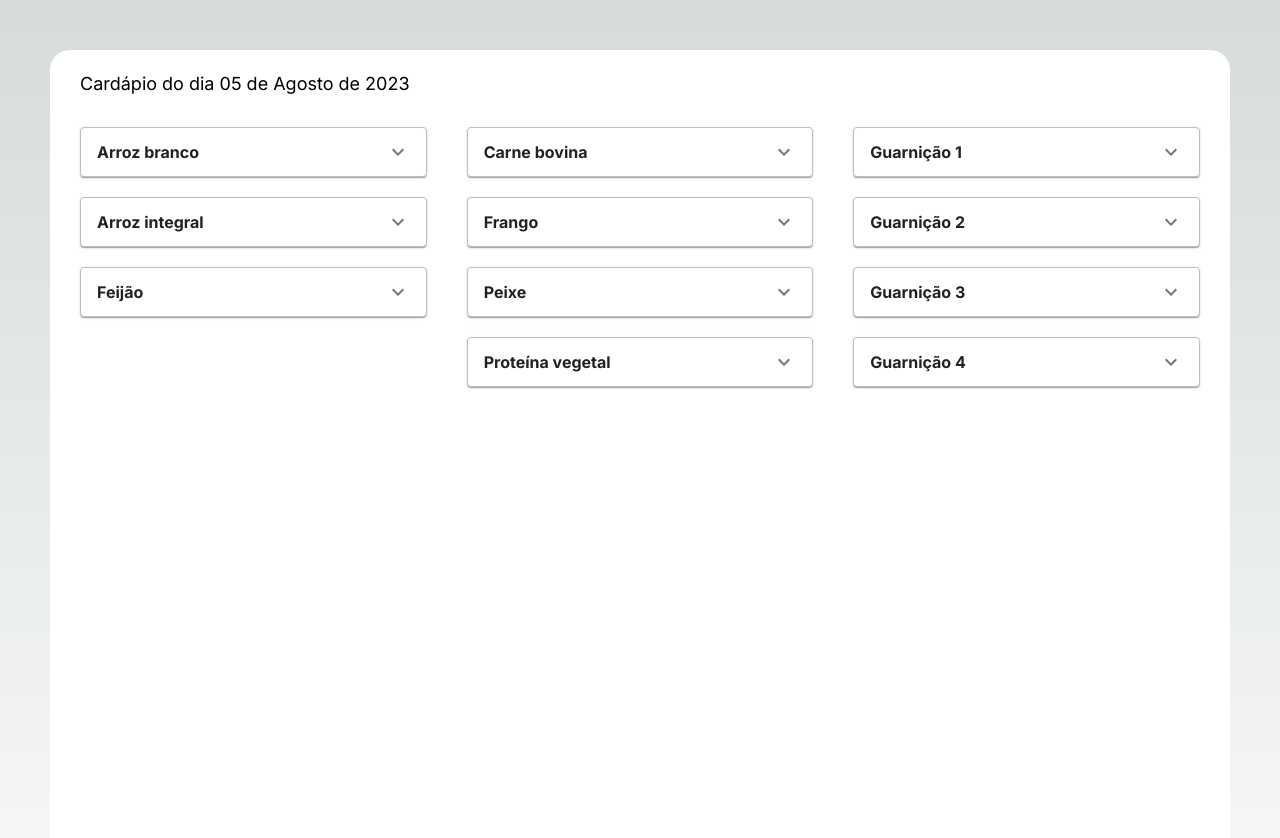
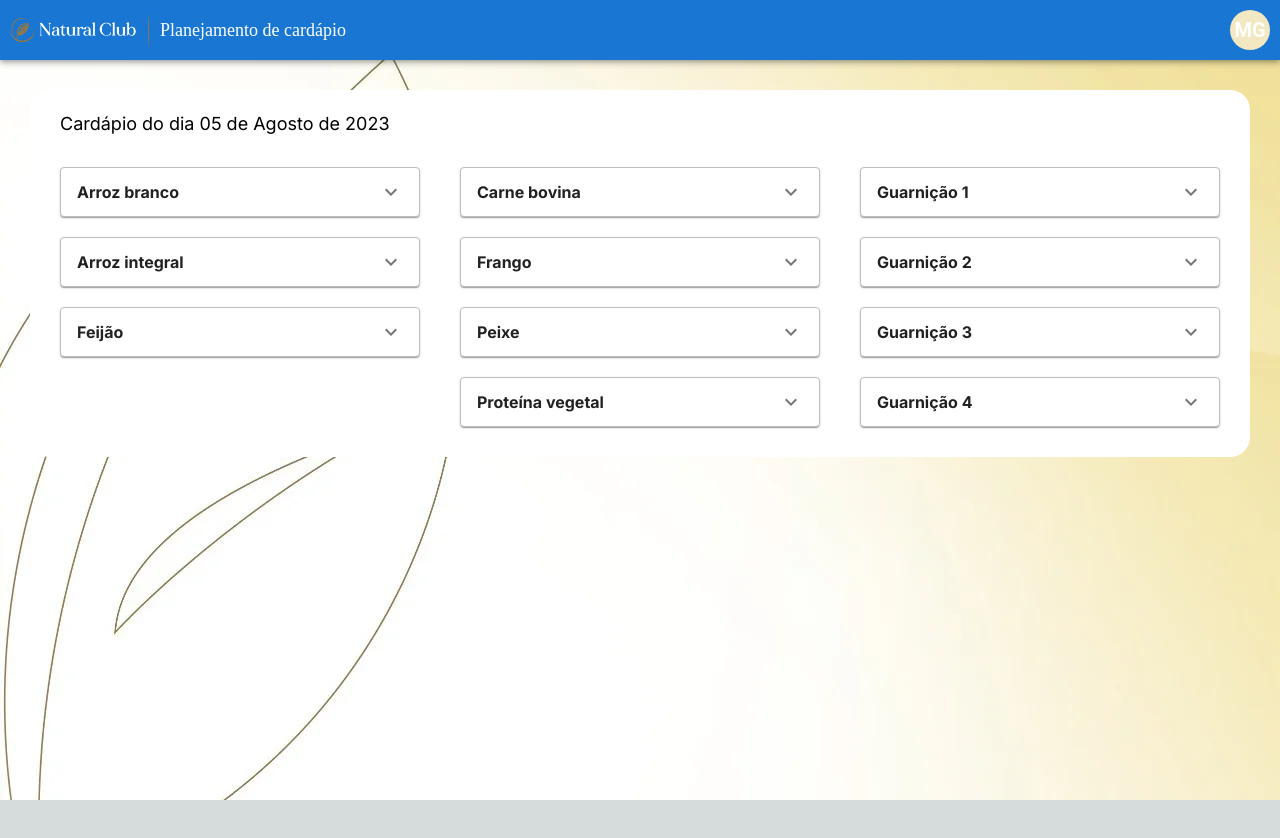
Before and after one commit to matharano/Menu-planner-frontend, a Next.js app: page /planner in a window 1280 px wide. Shown: the top 838 px of the page. After the commit the page ends 800 px from the top, so only its background shows below. Built offline with nearby package versions, Linux system fonts and the light colour scheme.

Commit message:
Added background and menu-bar

```diff
--- /dev/null
+++ b/components/menu-bar/manu-bar.tsx
@@ -0,0 +1,20 @@
+import AppBar from "@mui/material/AppBar";
+import Image from "next/image";
+import Avatar from "@mui/material/Avatar";
+import "./menu-bar.css";
+
+export default function MenuBar() {
+    return (
+        <AppBar className="main"  position="static">
+            <div className="wrapper">
+                <div className="title">
+                    <Image className="logo" src="/logo.png" alt="logo" width={140} height={35}  />
+                    <div className="title-text">Planejamento de cardápio</div>
+                </div>
+                <div className="settings">
+                    <Avatar className="avatar" sx={{ bgcolor: "#F2E8C1" }}>MG</Avatar>
+                </div>
+            </div>
+        </AppBar>
+    );
+};
--- /dev/null
+++ b/components/menu-bar/menu-bar.css
@@ -0,0 +1,50 @@
+.main {
+    background-color: #364933;
+    font-weight: bold;
+    padding: 10px;
+}
+
+.wrapper {
+    display: flex;
+    justify-content: space-between;
+    align-items: center;
+}
+
+.title {
+    display: flex;
+    align-items: center;
+    float: left;
+    width: 40%;
+}
+
+.logo {
+    margin-right: 10px;
+    margin-top: 2px;
+    display: flex; /* Add display flex for image alignment */
+    align-items: center; /* Align image vertically within the div */
+}
+
+.title-text {
+    color: white;
+    font-family: 'Red Hat Display';
+    font-size: 18px;
+    font-weight: normal;
+    text-decoration: none;
+}
+
+.settings {
+    display: flex;
+    align-items: center;
+    float: right;
+    width: 40%;
+    justify-content: flex-end;
+}
+
+.avatar {
+    font-size: 15px;
+    font-family: 'Red Hat Display';
+    align-items: center;
+    display: flex;
+    height: 30px;
+    width: 30px;
+}
--- a/src/app/globals.css
+++ b/src/app/globals.css
@@ -11,8 +11,8 @@
 @media (prefers-color-scheme: dark) {
   :root {
     --foreground-rgb: 255, 255, 255;
-    --background-start-rgb: 0, 0, 0;
-    --background-end-rgb: 0, 0, 0;
+    --background-start-rgb: 242, 232, 193;
+    --background-end-rgb: 255, 255, 255;
   }
 }
 
--- a/src/app/layout.tsx
+++ b/src/app/layout.tsx
@@ -1,6 +1,8 @@
 import './globals.css'
 import type { Metadata } from 'next'
 import { Inter } from 'next/font/google'
+import MenuBar from '../../components/menu-bar/manu-bar'
+import img from '../../public/background.webp'
 
 const inter = Inter({ subsets: ['latin'] })
 
@@ -16,7 +18,10 @@ export default function RootLayout({
 }) {
   return (
     <html lang="pt">
-      <body className={inter.className}>{children}</body>
+      <body className={inter.className} style={{ backgroundImage: `url(${img.src})` }} >
+        <MenuBar />
+        {children}
+      </body>
     </html>
   )
 }
--- a/src/app/planner/page.tsx
+++ b/src/app/planner/page.tsx
@@ -1,6 +1,5 @@
 'use client'
 // Components
-import Paper from '@mui/material/Paper';
 import Accordion from '@mui/material/Accordion';
 import AccordionSummary from '@mui/material/AccordionSummary';
 import AccordionDetails from '@mui/material/AccordionDetails';
@@ -8,12 +7,10 @@ import Autocomplete from '@mui/material/Autocomplete';
 import TextField from '@mui/material/TextField';
 import Select from '@mui/material/Select';
 import MenuItem from '@mui/material/MenuItem';
-import InputLabel from '@mui/material/InputLabel';
 import FormControl from '@mui/material/FormControl';
 
 // Icons
 import ExpandMoreIcon from '@mui/icons-material/ExpandMore';
-import { Menu } from '@mui/material';
 import './.css'
 
 let menu_template = [
@@ -59,7 +56,7 @@ function load_template(template: dish_category[][]) {
 
 export default function App() {
     return (
-        <div className="white-board" style={{ margin:50, padding:10, backgroundColor:'white' }}>
+        <div className="white-board" style={{ margin:30, padding:10, paddingBottom:30, backgroundColor:'white' }}>
             <div className="white-board-menu" style={{ marginLeft: "20px" }} >
                 Cardápio do dia 05 de Agosto de 2023
             </div>
```
Also changed, not shown: public/background.webp (added), public/logo.png (added), src/app/planner/.css.
